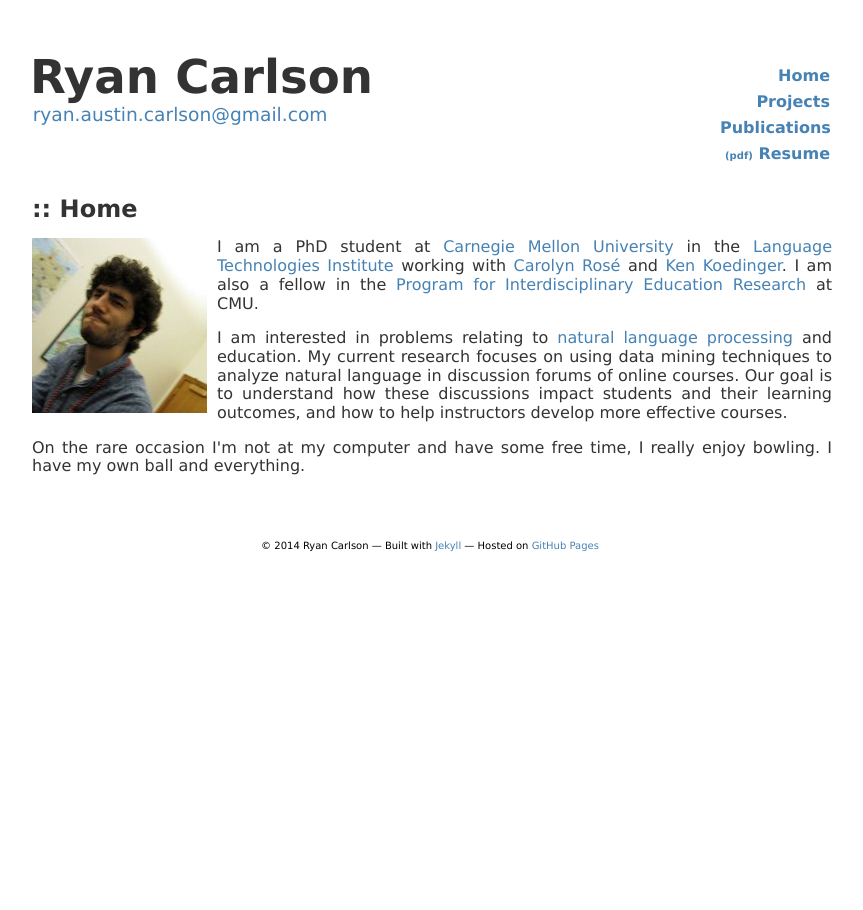
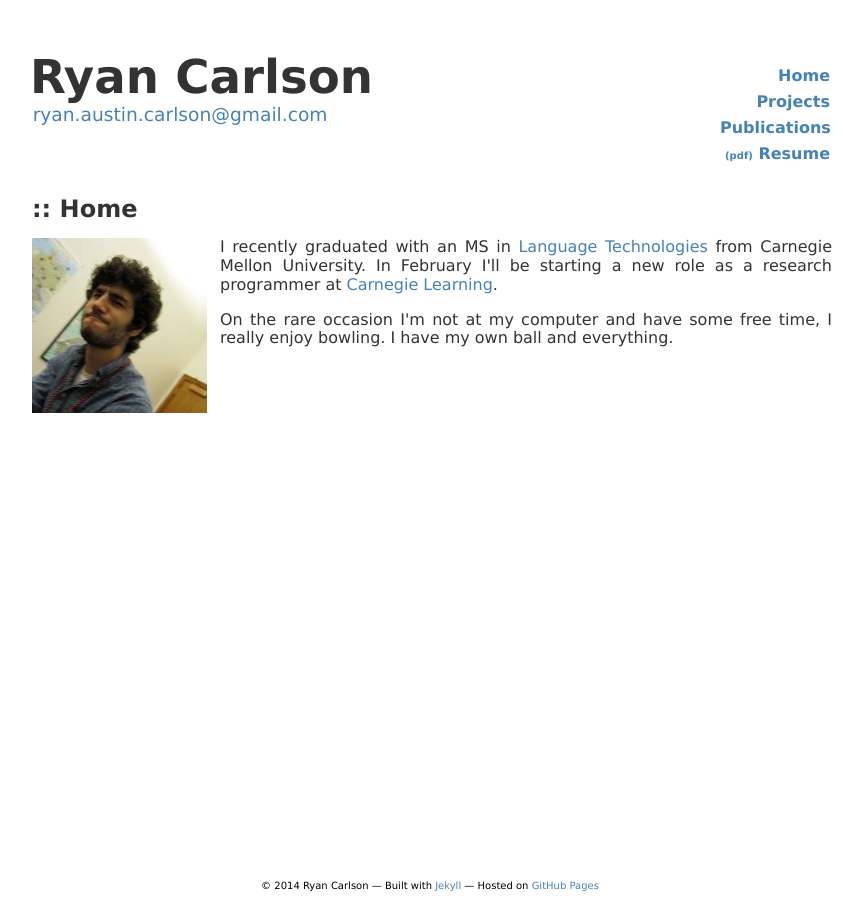
Before and after one commit to ryanaustincarlson/ryanaustincarlson.github.io, a Jekyll site: the page built from index.html, in a window 1280 px wide. Shown: the whole page, without its empty margins (210-1073 px from the left). Built offline with Jekyll 4.4.1, drawn with Linux system fonts in a browser that asks for light colours; Markdown is read by kramdown in place of the engine named in the settings.

Commit message:
updated /index and added container div so that everything with footer crap works nice

```diff
--- a/index.html
+++ b/index.html
@@ -1,36 +1,29 @@
 ---
 ---
-<!DOCTYPE HTML PUBLIC "-//W3C//DTD HTML 4.01 Transitional//EN" "http://www.w3.org/TR/html4/loose.dtd">
 
 <html>
 
 {%include header.html param="Home" %}
+
+
+  <div id="container">
 
   <body>
 
     <div id="page">
 
       {% include nav.html %}
-      <!--#include virtual="_includes/title.html" -->
-      <!-- <?php require('title.html'); ?> -->
 
       <div id="content">
         <h2>:: Home</h2>
         <img src="ryan.jpg" alt="ryan picture" align="left" style="padding-right:10px" />
-
         <p>
-        I am a PhD student at <a href="http://www.cmu.edu" target=_blank>Carnegie Mellon University</a> in the <a href="http://www.lti.cs.cmu.edu" target=_blank>Language Technologies Institute</a> working with <a href="http://www.cs.cmu.edu/~cprose/" target=_blank>Carolyn Ros&eacute;</a> and <a href="http://pact.cs.cmu.edu/koedinger.html" target=_blank>Ken Koedinger</a>. I am also a fellow in the <a href="http://www.cmu.edu/pier" target=_blank>Program for Interdisciplinary Education Research</a> at CMU.
-        </p>
-
-        <p>
-        I am interested in problems relating to <a href="http://en.wikipedia.org/wiki/Natural_language_processing" target=_blank>natural language processing</a> and education. My current research focuses on using data mining techniques to analyze natural language in discussion forums of online courses. Our goal is to understand how these discussions impact students and their learning outcomes, and how to help instructors develop more effective courses.
+        I recently graduated with an MS in <a href="http://www.lti.cs.cmu.edu" target=_blank>Language Technologies</a> from Carnegie Mellon University. In February I'll be starting a new role as a research programmer at <a href="http://www.carnegielearning.com/research/" target=_blank>Carnegie Learning</a>.
         </p>
 
         <p>
         On the rare occasion I'm not at my computer and have some free time, I really enjoy bowling. I have my own ball and everything.
         </p>
-
-        <!-- This past Spring I graduated with Honors from <a href="http://www.swarthmore.edu" target=_blank>Swarthmore College</a> with a major in <a href="http://www.cs.swarthmore.edu" target=_blank>Computer Science</a> and a minor in Cognitive Science. -->
 
       </div>
 
@@ -38,9 +31,8 @@
 
   </body>
 
+  </div>
+
       {% include footer.html %}
-      <!--#include virtual="footer.html" -->
-      <!-- <?php require('footer.html'); ?> -->
-
 
 </html>
--- a/projects/index.html
+++ b/projects/index.html
@@ -5,6 +5,8 @@
 <html>
 
 {% include header.html param="Projects" %}
+
+  <div id="container">
 
   <body>
 
@@ -74,6 +76,8 @@
 
   </body>
 
+  </div>
+
       {% include footer.html %}
 
 </html>
--- a/projects/swarthmore/index.html
+++ b/projects/swarthmore/index.html
@@ -5,6 +5,8 @@
 <html>
 
 {% include header.html param="Swarthmore Projects" %}
+
+  <div id="container">
 
   <body>
 
@@ -69,6 +71,8 @@
 
   </body>
 
+  </div>
+
       {% include footer.html %}
 
 </html>
--- a/publications/index.html
+++ b/publications/index.html
@@ -1,10 +1,11 @@
 ---
 ---
-<!DOCTYPE HTML PUBLIC "-//W3C//DTD HTML 4.01 Transitional//EN" "http://www.w3.org/TR/html4/loose.dtd">
 
 <html>
 
 {% include header.html param="Publications" %}
+
+  <div id="container">
 
   <body>
 
@@ -52,5 +53,6 @@
   </body>
 
       {% include footer.html %}
+  </div>
 
 </html>
```
